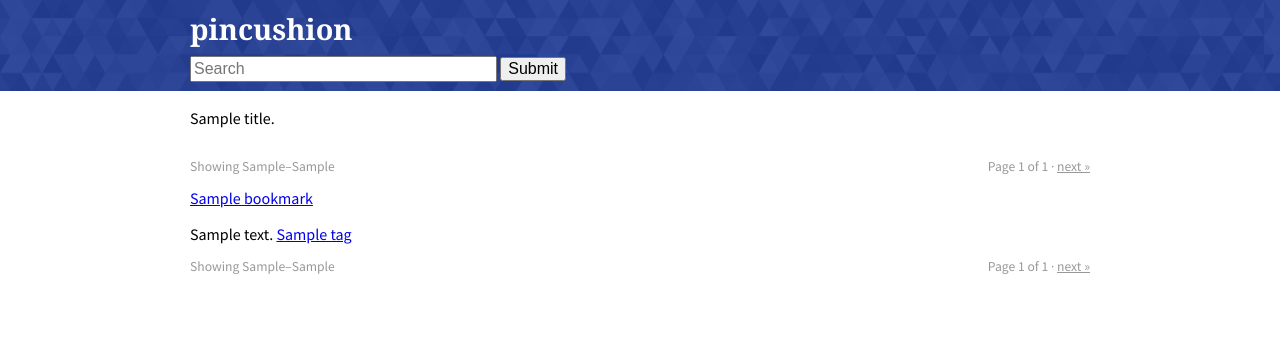
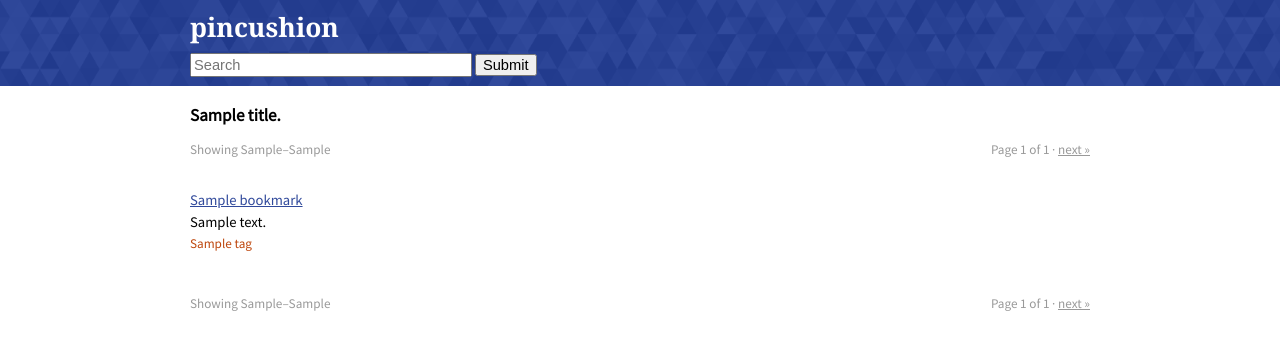
Before and after one commit to alexwlchan/pincushion, a Flask app: template templates/index.html in a window 1280 px wide. Shown: the top 350 px of the page. Run offline with Flask 2, Linux system fonts and the light colour scheme; the template is opened without the code that fills it: most values are stand-ins (such as "Sample title", 1, 10 or a date in 2020); style sheets or scripts are compiled from the project's sources; parts of the project's set-up code (start-up, migrations or seed data) failed here and were passed over.

Commit message:
Start improving appearance

```diff
--- /dev/null
+++ b/assets/_bookmark.scss
@@ -0,0 +1,31 @@
+.bookmark {
+  .bookmark__title {
+    a {
+      color: $primary-color;
+
+      &:visited {
+        color: $primary-dark;
+      }
+    }
+    margin-bottom: 0.25em;
+  }
+
+  .bookmark__tags {
+    margin-top: 0.25em;
+  }
+
+  .bookmark__tag {
+    color: darken(#f26623, 15%);
+    font-size: 0.9em;
+    text-decoration: none;
+    &:visited {
+      color: darken(darken(#f26623, 15%), 15%);
+    }
+    &:hover {
+      text-decoration: underline;
+    }
+    margin-right: 0.5em;
+  }
+
+  margin-bottom: 2em;
+}
--- a/assets/_pagination.scss
+++ b/assets/_pagination.scss
@@ -1,6 +1,6 @@
 .pagination {
   clear: both;
-  font-size: 0.85em;
+  font-size: 0.9em;
 
   &, a, a:visited {
     color: $accent-grey;
@@ -9,10 +9,12 @@
   .pagination__left {
     float: left;
     width: 50%;
+    margin-bottom: 1.5em;
   }
   .pagination__right {
     float: right;
     width: 50%;
     text-align: right;
+    margin-bottom: 1.5em;
   }
 }
--- a/assets/style.scss
+++ b/assets/style.scss
@@ -1,18 +1,24 @@
 $primary-color: #30499B;
+$primary-dark: darken($primary-color, 15%);
 $accent-grey: #999;
 
 $max-width: 900px;
 $default-padding: 15px;
 
 body {
-  font: 12pt 'Source Sans Pro', Helvetica, Arial, sans-serif;
+  font: 11pt 'Source Sans Pro', Helvetica, Arial, sans-serif;
   margin: 0;
   padding: 0;
+}
+
+h3 {
+  margin-bottom: 0.1em;
 }
 
 @import "_mixins.scss";
 
 @import "_aside.scss";
+@import "_bookmark.scss";
 @import "_pagination.scss";
 
 a:hover {
--- a/templates/_bookmark.html
+++ b/templates/_bookmark.html
@@ -1,9 +1,11 @@
-<p><a href="{{ b.url }}">{{ b.title }}</a></p>
+<p class="bookmark__title"><a href="{{ b.url }}">{{ b.title }}</a></p>
 
 {{ b.description|safe }}
 
 {% if b.tags %}
+  <p class="bookmark__tags">
   {% for tag in b.tags|sort %}
-    <a href="{{ url_for('tag_page', tag=tag) }}">{{ tag }}</a>
+    <a href="{{ url_for('tag_page', tag=tag) }}" class="bookmark__tag">{{ tag }}</a>
   {% endfor %}
+  </p>
 {% endif %}
--- a/templates/index.html
+++ b/templates/index.html
@@ -3,9 +3,9 @@
 {% block content %}
 <div class="content">
   {% if results.total_size == 0 %}
-  <p><strong>{{ notitle }}.</strong></p>
+  <h3>{{ notitle }}.</h3>
   {% else %}
-  {% if title %}<p>{{ title }}.</p>{% endif %}
+  {% if title %}<h3>{{ title }}.</h3>{% endif %}
 
   {% include "_pagination.html" %}
 
```
